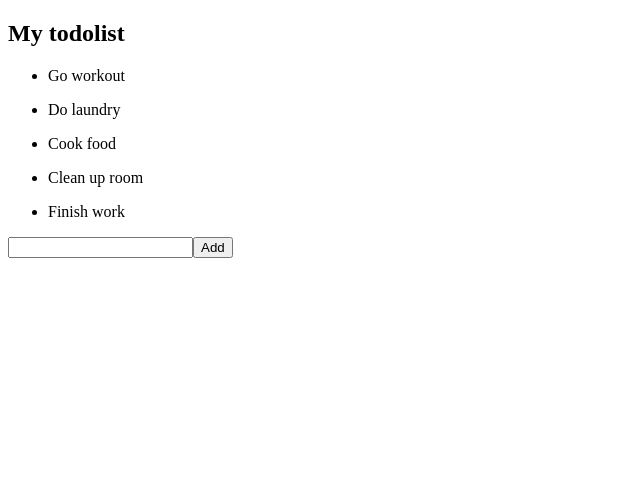
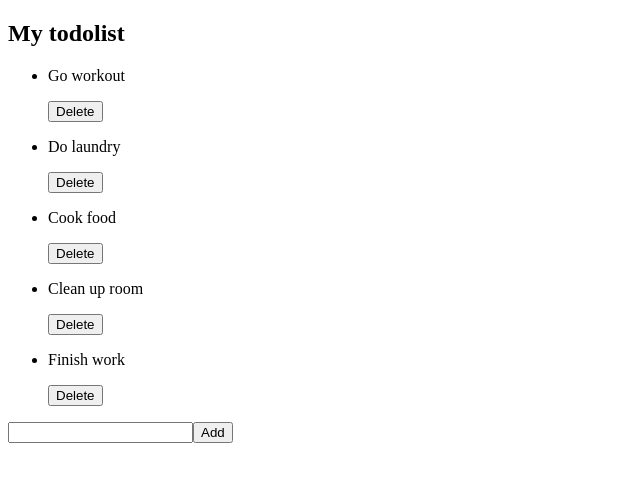
Before and after one commit to asafyace/Todo_FE, a Vue app: page / in a window 1280 px wide. Shown: the top 482 px of the page, without its empty margins (0-640 px from the left). Built offline with nearby package versions, Linux system fonts and the light colour scheme.

Commit message:
delete feature

```diff
--- a/src/App.vue
+++ b/src/App.vue
@@ -1,6 +1,6 @@
 <template>
   <div id="app">
-    <Todos v-bind:todos="todos" />
+    <Todos v-bind:todos="todos" v-on:delete-todo="deleteTodo" />
     <AddTodo v-on:add-todo="addTodo" />
   </div>
 </template>
@@ -48,6 +48,9 @@ export default {
     addTodo(newTodoObj) {
       this.todos = [...this.todos, newTodoObj];
     },
+    deleteTodo(todoId) {
+      this.todos = this.todos.filter((todo) => todo.id !== todoId);
+    },
   },
 };
 </script>
--- a/src/components/Todo.vue
+++ b/src/components/Todo.vue
@@ -1,13 +1,22 @@
 <template>
-  <div>
-    <p>{{ todo.title }}</p>
+  <div v-bind:class="{ completed: todo.completed }">
+    <p v-on:click="markComplete">{{ todo.title }}</p>
+    <button @click="$emit('delete-todo', todo.id)">Delete</button>
   </div>
 </template>
 <script>
 export default {
   name: "Todo",
   props: ["todo"],
+  methods: {
+    markComplete() {
+      this.todo.completed = !this.todo.completed;
+    },
+  },
 };
 </script>
 <style scoped>
+.completed {
+  text-decoration: line-through;
+}
 </style>
--- a/src/components/Todos.vue
+++ b/src/components/Todos.vue
@@ -5,7 +5,7 @@
       <li v-bind:key="todo.id" v-for="todo in todos">
         <Todo
           v-bind:todo="todo"
-          v-on:delete-todo="$emit('delete-        todo', todo.id)"
+          v-on:delete-todo="$emit('delete-todo', todo.id)"
         />
       </li>
     </ul>
```
